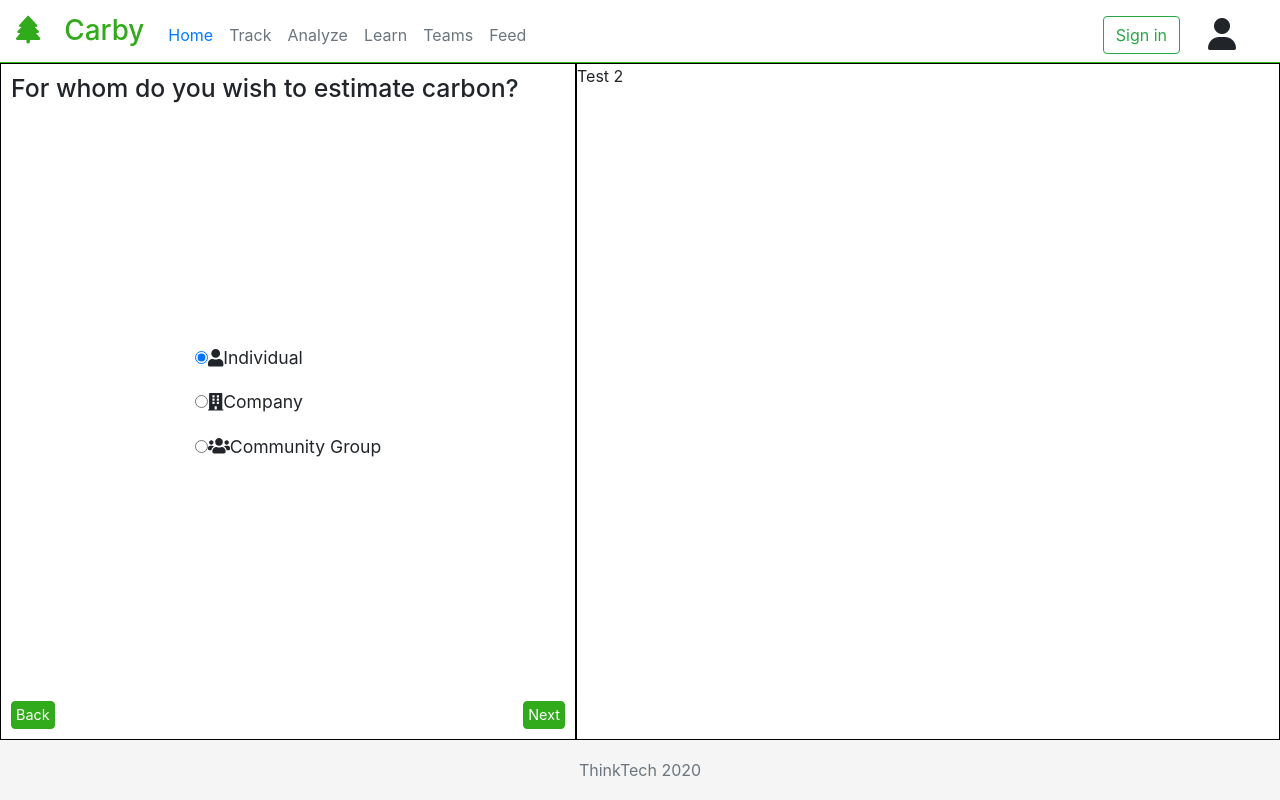
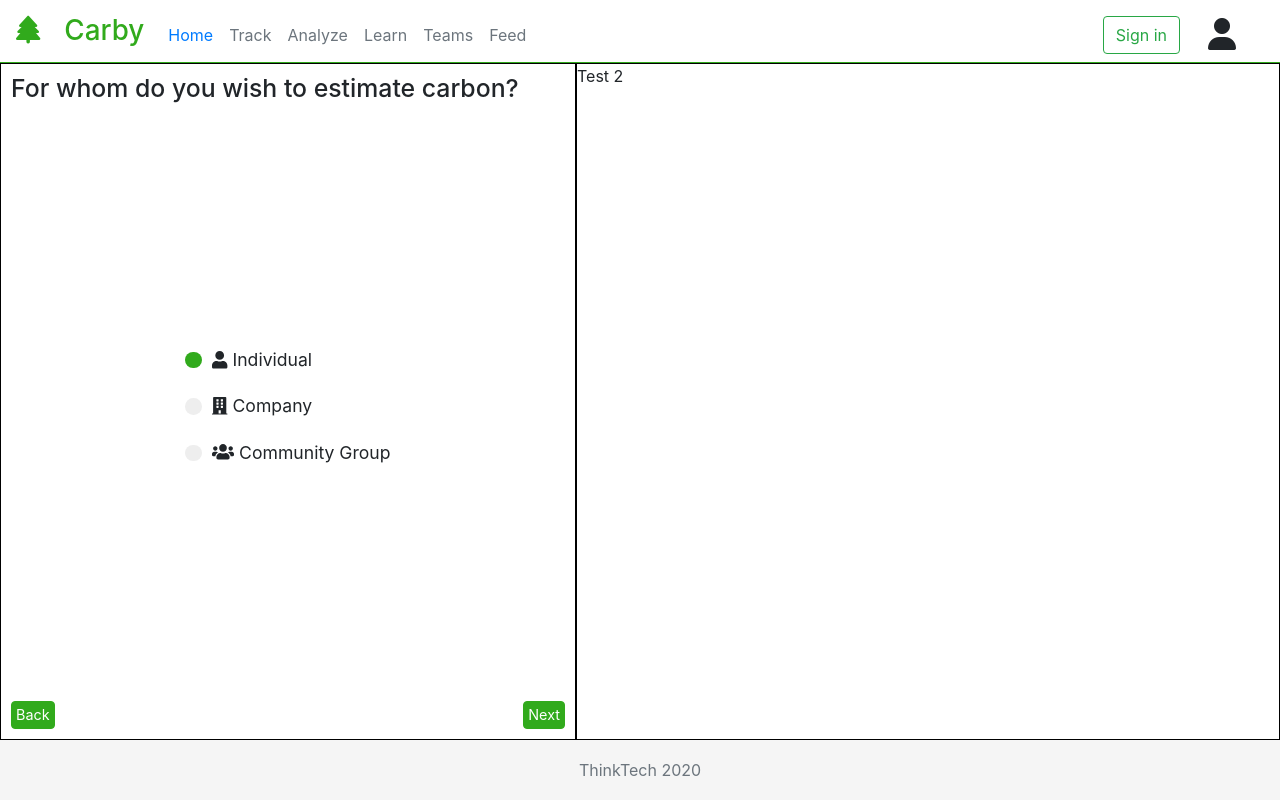
Before and after one commit to ThinkTech-TR/carbontracker-react-app, a React (Create React App) app: page /questionaire in a window 1280 px wide. Built offline with nearby package versions, Linux system fonts and the light colour scheme.

Commit message:
Customise radio buttons

```diff
--- a/src/Components/Questionaire/Questionaire.css
+++ b/src/Components/Questionaire/Questionaire.css
@@ -4,6 +4,7 @@ h2 {
 }
 
 /* Questionaire Classes */
+
 .questionaire-container {
     display: flex;
     flex-direction: row;
@@ -46,9 +47,40 @@ h2 {
 .quest-radio-item {
     display: flex;
     flex-direction: row;
+    font-size: calc(0.5em + 0.6vh + 0.6vh);
+    margin: 10px;
     align-items: baseline;
-    font-size: calc(0.5em + 0.6vh + 0.6vh);
-    margin: 5px;
+    cursor: pointer;
+}
+
+/* Hide the browser's default radio button */
+
+.quest-radio-item input {
+    position: absolute;
+    opacity: 0;
+}
+
+/* Create a custom radio button */
+
+.checkmark {
+    height: calc(0.4em + 0.6vh + 0.6vh);
+    width: calc(0.4em + 0.6vh + 0.6vh);
+    background-color: #eee;
+    border-radius: 50%;
+    align-self: center;
+}
+
+/* On mouse-over, add a grey background color */
+
+.quest-radio-item:hover input~.checkmark {
+    background-color: #ccc;
+}
+
+/* When the radio button is checked, add a blue background */
+
+.quest-radio-item input:checked~.checkmark {
+    background-color: #31AA1C;
+    border-color: #31AA1C;
 }
 
 @media only screen and (max-width: 900px) {
--- a/src/Components/Questionaire/Questionaire.js
+++ b/src/Components/Questionaire/Questionaire.js
@@ -14,7 +14,7 @@ function Questionaire({ currentQuestion,
         if (currentQuestion < totalQuestions) {
             return <button className="quest-btn" onClick={() => setCurrentQuestion(currentQuestion + 1)}>Next</button>
         } else {
-            return <button>Complete</button>
+            return <button className="quest-btn">Finish</button>
         }
     }
     const previousQuestion = () => {
@@ -28,18 +28,24 @@ function Questionaire({ currentQuestion,
             <div className="quest-main-container">
                 <h3 className="quest-font-md">For whom do you wish to estimate carbon?</h3>
                 <div className="quest-radio-group">
-                    <div className="quest-radio-item">
+                    <label className="quest-radio-item" htmlFor="individual">
                         <input type="radio" id="individual" name="estimateType" value="individual" defaultChecked></input>
-                        <label htmlFor="individual"><FontAwesomeIcon icon="user" />Individual</label>
-                    </div>
-                    <div className="quest-radio-item">
+                        <div className="checkmark"></div>
+                        <div className="margin-left-sm" ><FontAwesomeIcon icon="user" /></div>
+                        <div className="margin-left-xsm">Individual</div>
+                    </label>
+                    <label className="quest-radio-item" htmlFor="company">
                         <input type="radio" id="company" name="estimateType" value="company"></input>
-                        <label htmlFor="company"><FontAwesomeIcon icon="building" />Company</label>
-                    </div>
-                    <div className="quest-radio-item">
+                        <span className="checkmark"></span>
+                        <span className="margin-left-sm" ><FontAwesomeIcon icon="building" /></span>
+                        <span className="margin-left-xsm">Company</span>
+                    </label>
+                    <label className="quest-radio-item" htmlFor="communityGroup">
                         <input type="radio" id="communityGroup" name="estimateType" value="communityGroup"></input>
-                        <label htmlFor="commnuityGroup"><FontAwesomeIcon icon="users" />Community Group</label>
-                    </div>
+                        <span className="checkmark"></span>
+                        <span className="margin-left-sm" ><FontAwesomeIcon icon="users" /></span>
+                        <span className="margin-left-xsm">Community Group</span>
+                    </label>
                 </div>
                 <div className="quest-btn-container quest-font-sm">
                     <button className="quest-btn" onClick={() => previousQuestion()}>Back</button>
--- a/src/index.css
+++ b/src/index.css
@@ -63,6 +63,10 @@ body > #root {
   margin-left: 10px;
 }
 
+.margin-left-xsm {
+  margin-left: 5px;
+}
+
 .margin-btm-lg {
  margin-bottom : 40px
 }
```
